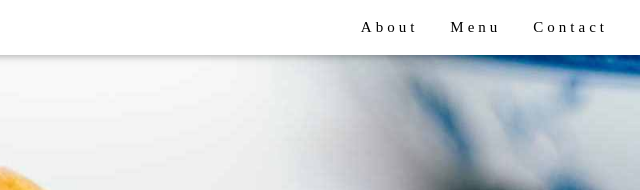
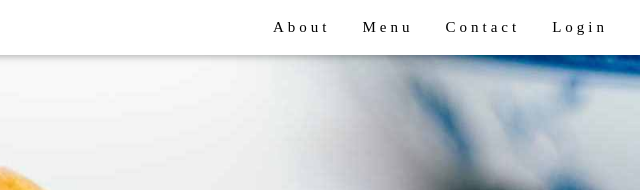
Before and after one commit to RafaelSdm/mywebsite, a plain HTML site: page index.html in a window 1280 px wide. Shown: the top 190 px of the page, 640-1280 px from the left. Drawn offline with nearby package versions, Linux system fonts and the light colour scheme.

Commit message:
Adicioanado um novo menu de login

```diff
--- a/index.html
+++ b/index.html
@@ -24,6 +24,7 @@ h1, h2, h3, h4, h5, h6 {
       <a href="#about" class="w3-bar-item w3-button">About</a>
       <a href="#menu" class="w3-bar-item w3-button">Menu</a>
       <a href="#contact" class="w3-bar-item w3-button">Contact</a>
+      <a href="login" class="w3-bar-item w3-button">Login</a>
     </div>
   </div>
 </div>
```
